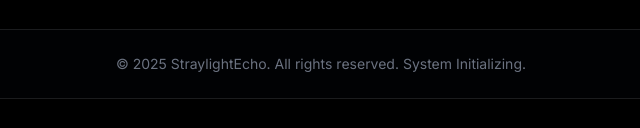
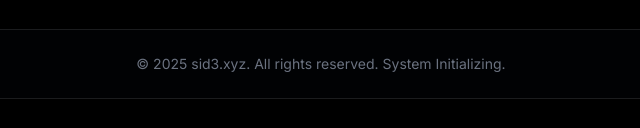
Before and after one commit to sid3xyz/straylightecho, a plain HTML site: page index.html in a window 1280 px wide. Shown: the part 1047-1175 px from the top of the page, 319-959 px from the left. Drawn offline with nearby package versions, Linux system fonts and the light colour scheme.

Commit message:
Update copyright to sid3.xyz
- Changed from 'StraylightEcho' to 'sid3.xyz'
- Maintains consistent branding across all properties
- Preserves 'System Initializing' theme element
- Keeps 2025 copyright year

```diff
--- a/index.html
+++ b/index.html
@@ -88,7 +88,7 @@
             </main>
 
             <footer class="w-full max-w-4xl mx-auto bg-gray-900/10 backdrop-blur-md rounded-xl border border-white/10 shadow-2xl shadow-black/50 p-6">
-                <p class="text-sm text-gray-500">&copy; 2025 StraylightEcho. All rights reserved. System Initializing.</p>
+                <p class="text-sm text-gray-500">&copy; 2025 sid3.xyz. All rights reserved. System Initializing.</p>
             </footer>
         </div>
     </div>
```
